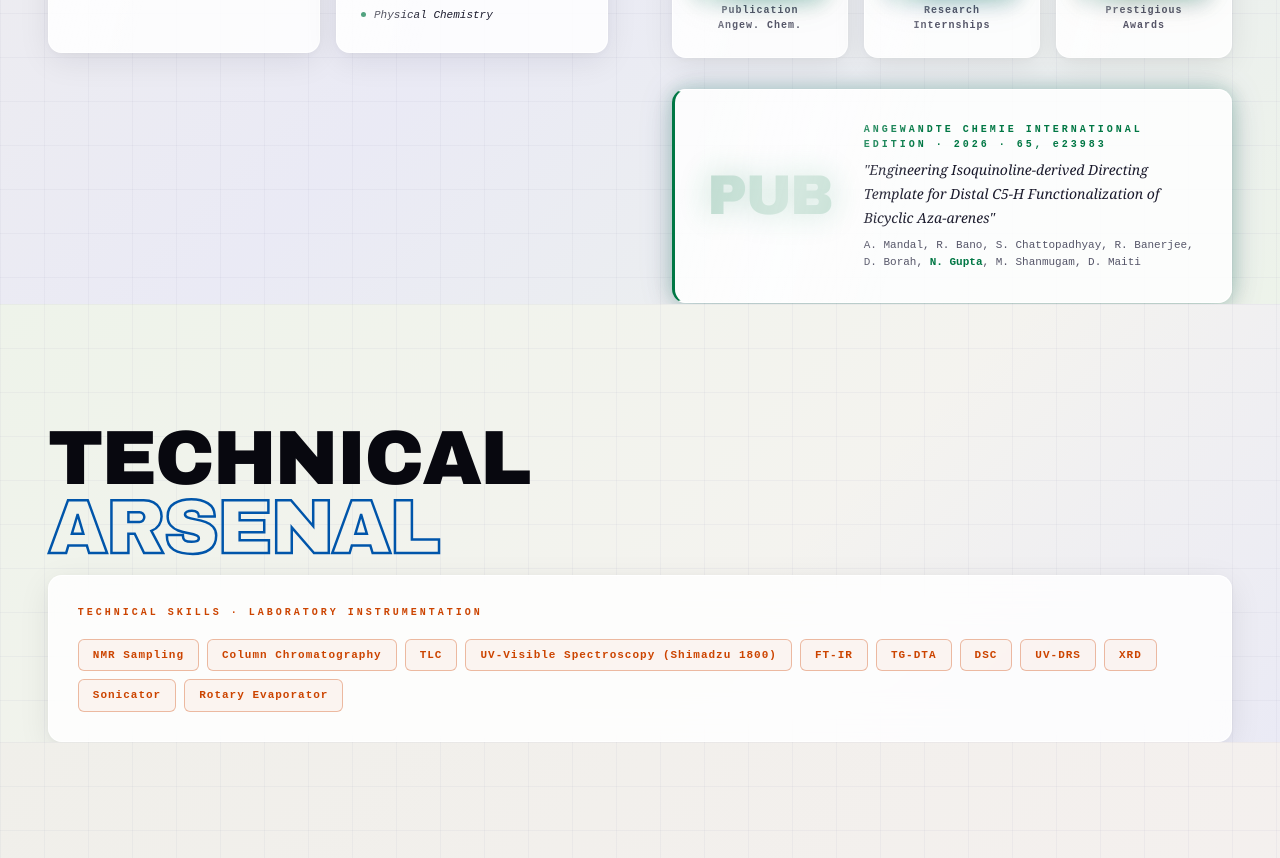
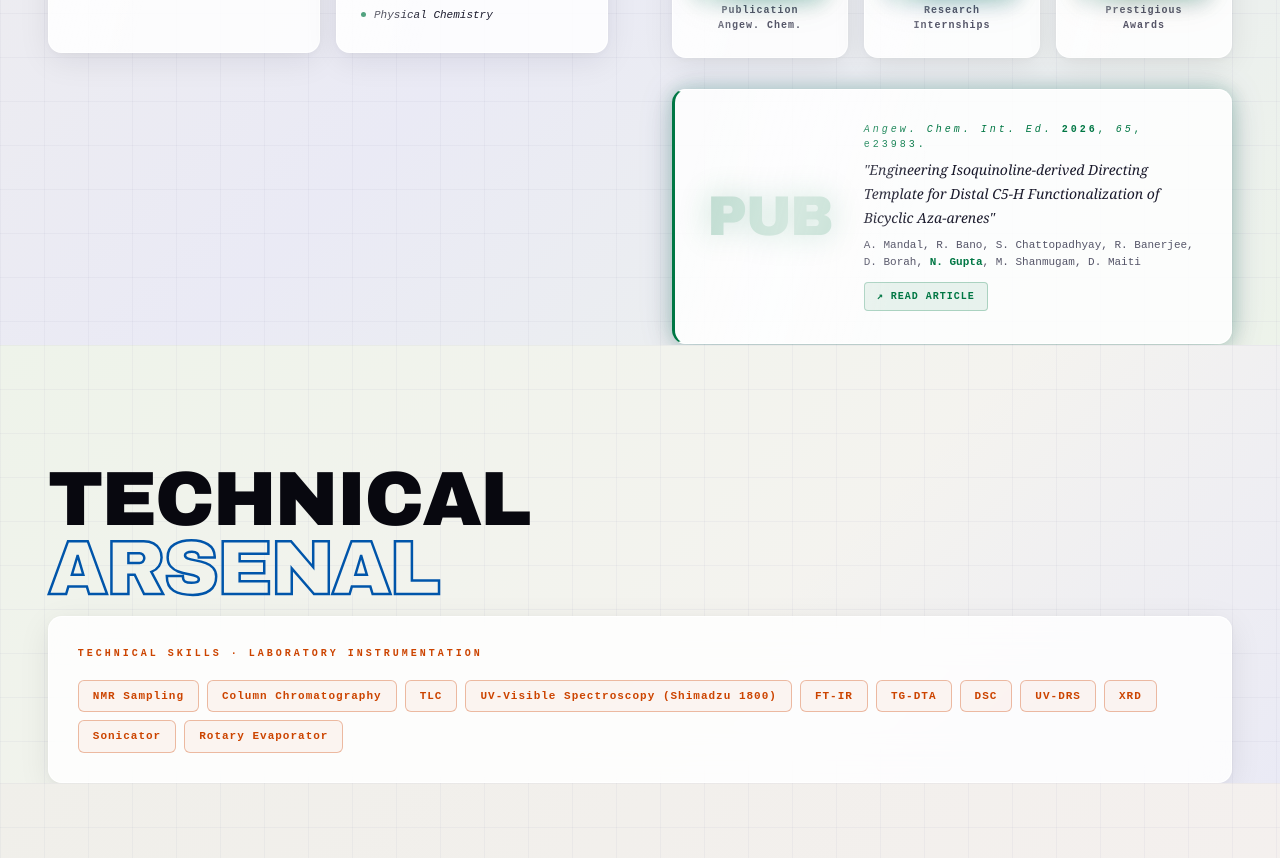
Before and after one commit to Rishabh0702-web/CLient-Portfolio, a Next.js app: page / in a window 1280 px wide. Shown: the part 1623-2481 px from the top of the page. Built offline with nearby package versions, Linux system fonts and the light colour scheme.

Commit message:
finalization

```diff
--- a/components/AboutSection.tsx
+++ b/components/AboutSection.tsx
@@ -147,13 +147,18 @@ export default function AboutSection() {
             <TiltCard style={{ padding: '2rem', display: 'grid', gridTemplateColumns: 'auto 1fr', gap: '2rem', alignItems: 'center', borderLeft: `3px solid ${G}`, animation: 'glowPulse 4s ease-in-out infinite' }} className="shimmer-surface">
               <div style={{ fontFamily: '"Arial Black",sans-serif', fontSize: '3.5rem', fontWeight: 900, color: G, lineHeight: 1, letterSpacing: '-2px', opacity: 0.25, filter: `drop-shadow(0 0 16px ${G})` }}>PUB</div>
               <div>
-                <div style={{ fontFamily: 'monospace', fontSize: '10px', letterSpacing: '3px', color: G, marginBottom: '6px', fontWeight: 700 }}>ANGEWANDTE CHEMIE INTERNATIONAL EDITION · 2026 · 65, e23983</div>
+                <div style={{ fontFamily: 'monospace', fontSize: '10px', letterSpacing: '3px', color: G, marginBottom: '6px' }}>
+                  <em>Angew. Chem. Int. Ed.</em> <strong>2026</strong>, <em>65</em>, e23983.
+                </div>
                 <p style={{ fontFamily: 'Georgia,serif', fontSize: '14px', color: T2, lineHeight: 1.7, marginBottom: '8px' }}>
                   <em>"Engineering Isoquinoline-derived Directing Template for Distal C5-H Functionalization of Bicyclic Aza-arenes"</em>
                 </p>
-                <div style={{ fontFamily: 'monospace', fontSize: '11px', color: T3, fontWeight: 500 }}>
+                <div style={{ fontFamily: 'monospace', fontSize: '11px', color: T3, fontWeight: 500, marginBottom: '12px' }}>
                   A. Mandal, R. Bano, S. Chattopadhyay, R. Banerjee, D. Borah, <span style={{ color: G, fontWeight: 700 }}>N. Gupta</span>, M. Shanmugam, D. Maiti
                 </div>
+                <a href="https://doi.org/10.1002/anie.202523983" target="_blank" rel="noopener noreferrer" style={{ fontFamily: 'monospace', fontSize: '10px', fontWeight: 700, letterSpacing: '1px', padding: '6px 12px', background: `${G}15`, color: G, border: `1px solid ${G}44`, borderRadius: '4px', textDecoration: 'none', display: 'inline-flex', alignItems: 'center', gap: '6px', transition: 'all 0.2s' }}>
+                  ↗ READ ARTICLE
+                </a>
               </div>
             </TiltCard>
           </div>
```
